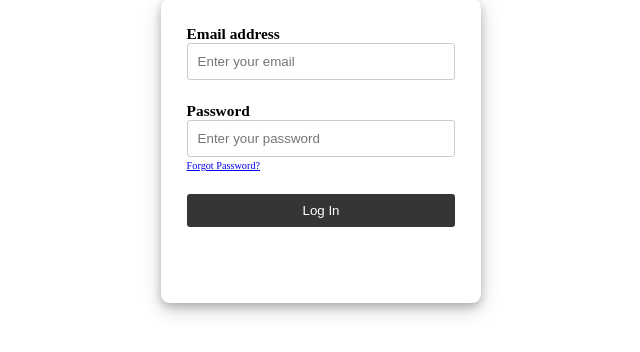
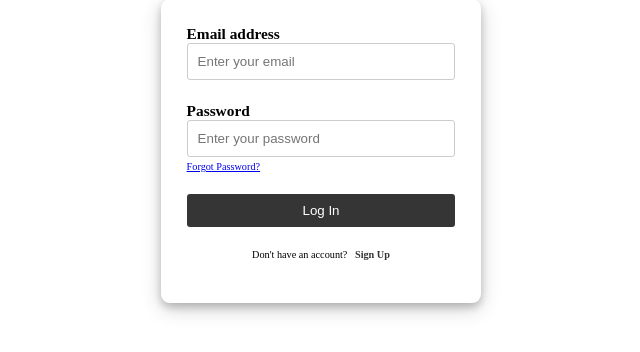
Before and after one commit to gss10282023/E-MediCenter, a Django app: page /Login in a window 1280 px wide. Shown: the part 268-620 px from the top of the page, without its empty margins (319-959 px from the left). Run offline with Django 4.2, Linux system fonts and the light colour scheme.

Commit message:
login in color

```diff
--- a/E-MediCenter/EMediCenter/static/css/login.css
+++ b/E-MediCenter/EMediCenter/static/css/login.css
@@ -102,9 +102,8 @@ header.sticky {
 }
 
 #signUp .signup-link {
-    font-size: 0.0vw;
+    font-size: 0.8vw;
     text-align: center;
-    background-color: yellowgreen;
 }
 
 #signUp .signup-link a {
--- /dev/null
+++ b/E-MediCenter/package.json
@@ -0,0 +1,5 @@
+{
+  "dependencies": {
+    "aos": "^2.3.4"
+  }
+}
--- a/E-MediCenter/templates/login.html
+++ b/E-MediCenter/templates/login.html
@@ -15,6 +15,8 @@
     <link rel="stylesheet" type="text/css" href="{% static 'css/navBar.css' %}" />
    <link rel="stylesheet" type="text/css" href="{% static 'css/login.css' %}" />
     <link rel="stylesheet" type="text/css" href="{% static 'css/newFooter.css' %}" />
+
+    <link href="https://unpkg.com/aos@2.3.1/dist/aos.css" rel="stylesheet">
 
 
 <!--
@@ -87,8 +89,11 @@
 </header>
 
 <section class="background" id="background">
-        <section id="signUp">
-            <div>
+        <section id="signUp"  >
+            <div data-aos="zoom-out"
+                 data-aos-delay="50"
+                 data-aos-duration="1200"
+                 data-aos-anchor-placement="top-center">
 
                     <h2>Log In</h2>
 
```
Also changed, not shown: E-MediCenter/package-lock.json (added).
